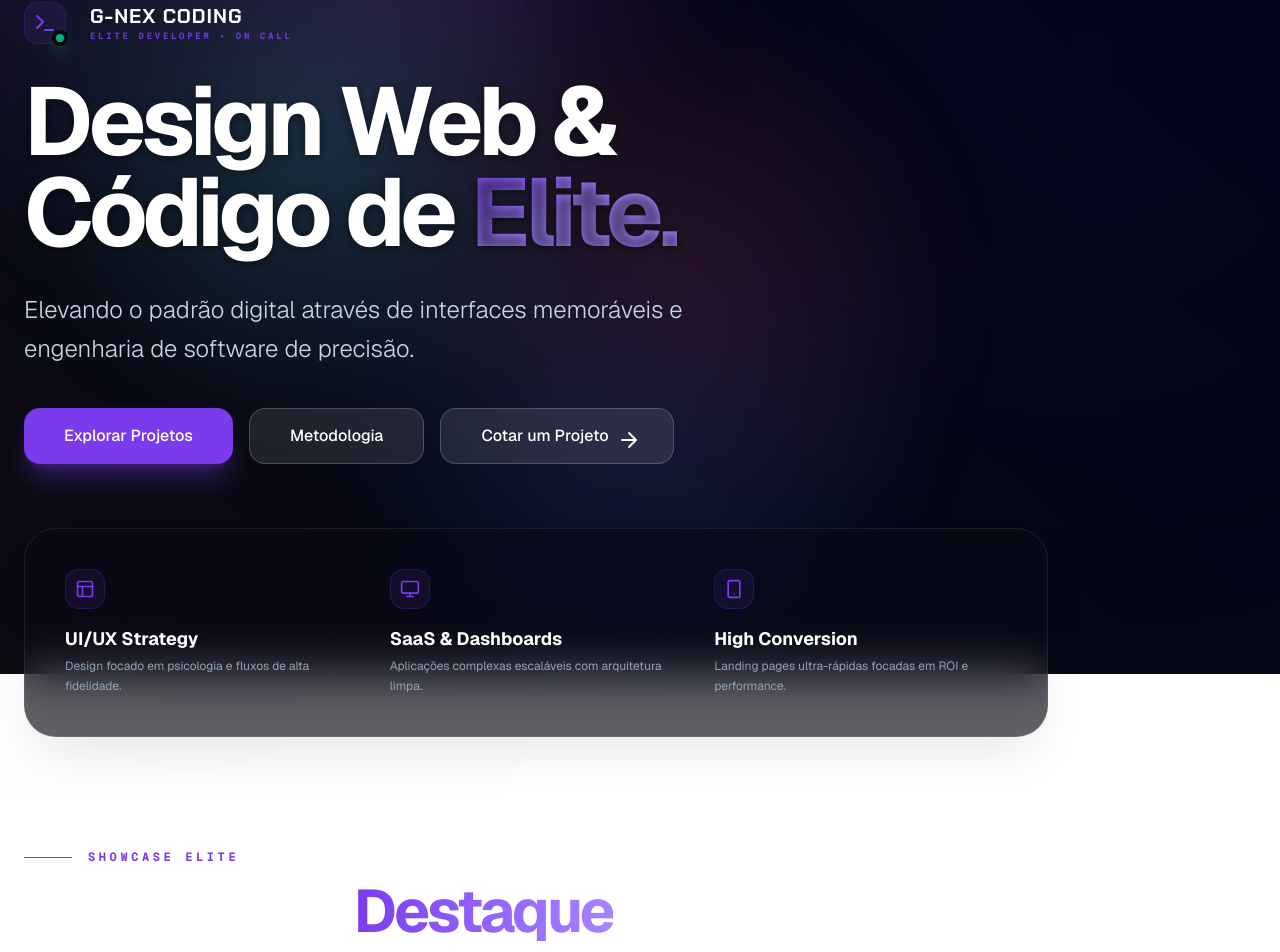
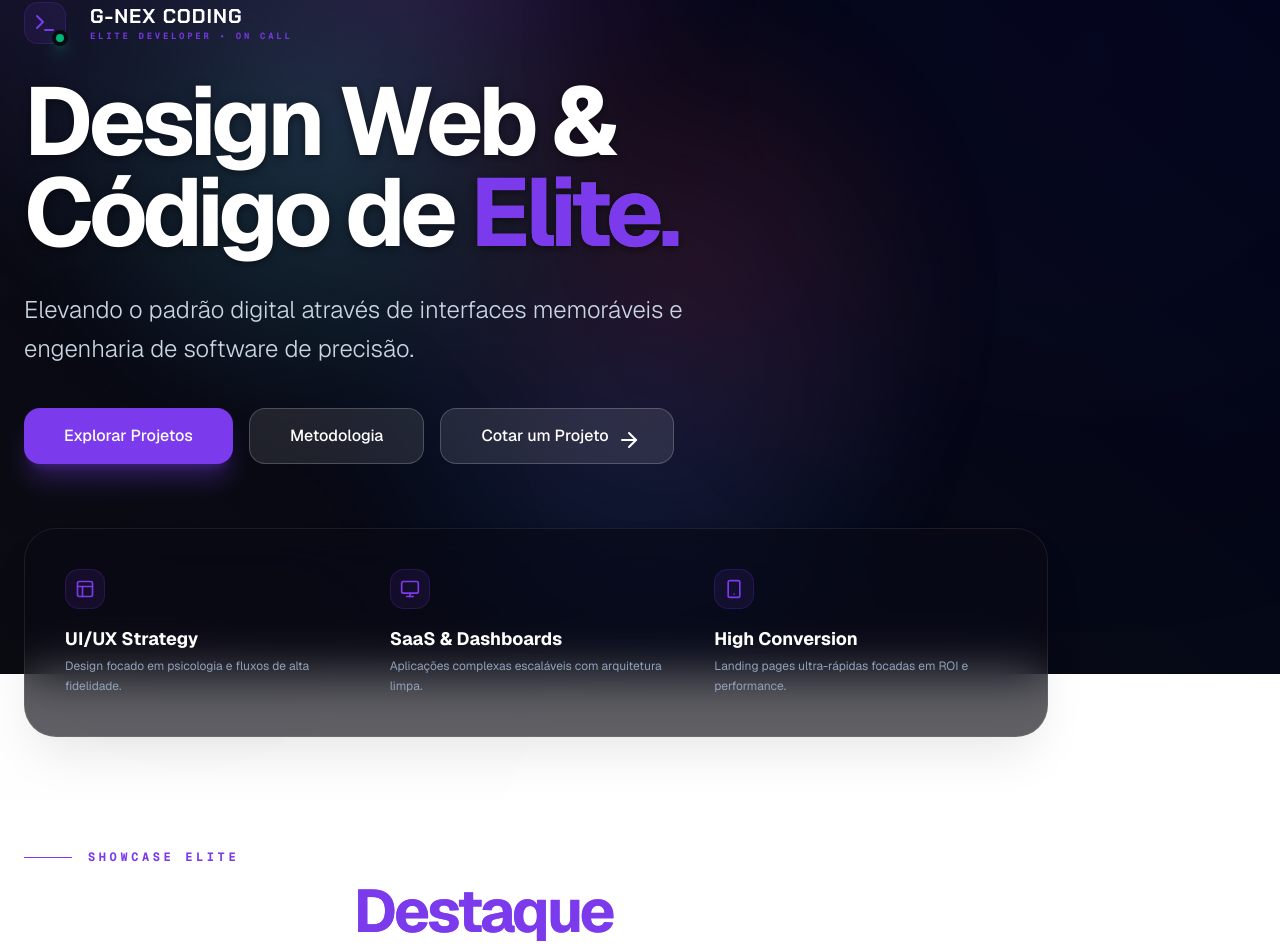
Before and after one commit to ArrozDoce007/G-NEX-GODING, a Next.js app: page / in a window 1280 px wide. Shown: the part 126-1078 px from the top of the page. Built offline with nearby package versions, Linux system fonts and the light colour scheme.

Commit message:
correcao de cor

```diff
--- a/components/gnex/Hero.tsx
+++ b/components/gnex/Hero.tsx
@@ -49,7 +49,7 @@ const Hero: React.FC = () => {
             className="text-4xl sm:text-5xl md:text-7xl lg:text-8xl font-bold leading-[0.95] mb-6 sm:mb-8 tracking-tighter text-shadow-sm"
           >
             <span className="text-slate-900 dark:text-white transition-colors duration-500">{t.hero.titleA}<br className="hidden sm:block" /><span className="sm:hidden"> </span>{t.hero.titleB}</span>
-            <span className="text-transparent bg-clip-text bg-gradient-to-br from-brand-purple via-violet-400 to-violet-600 dark:from-brand-purple dark:to-violet-400">
+            <span className="text-brand-purple bg-clip-text bg-gradient-to-br from-brand-purple via-violet-400 to-violet-600 dark:from-brand-purple dark:to-violet-400">
               {t.hero.titleHighlight}
             </span>
           </motion.h1>
--- a/components/gnex/HomeContent.tsx
+++ b/components/gnex/HomeContent.tsx
@@ -28,7 +28,7 @@ const HomeContent: React.FC<HomeContentProps> = ({ onProjectClick }) => {
           </div>
           <h2 className="text-2xl sm:text-3xl md:text-4xl lg:text-6xl font-bold text-slate-900 dark:text-white tracking-tighter">
             {t.home.showcaseTitleA}<br className="sm:hidden" />
-            <span className="text-transparent bg-clip-text bg-gradient-to-r from-brand-purple to-violet-400">{t.home.showcaseTitleB}</span>
+            <span className="text-brand-purple bg-clip-text bg-gradient-to-r from-brand-purple to-violet-400">{t.home.showcaseTitleB}</span>
           </h2>
         </div>
 
```
